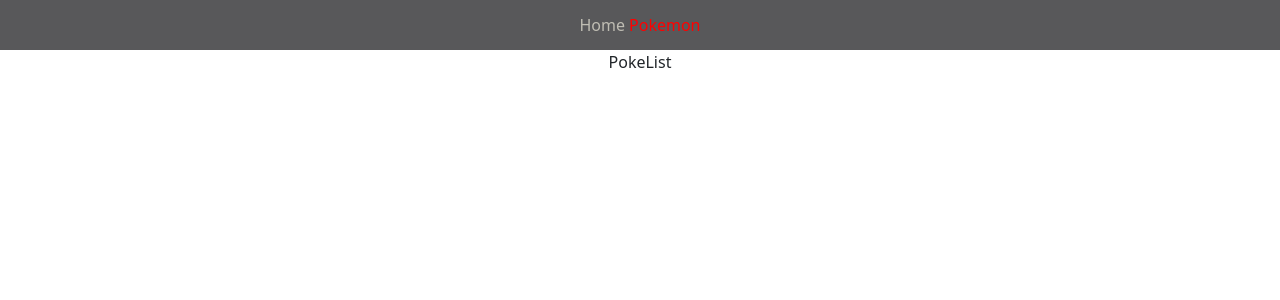
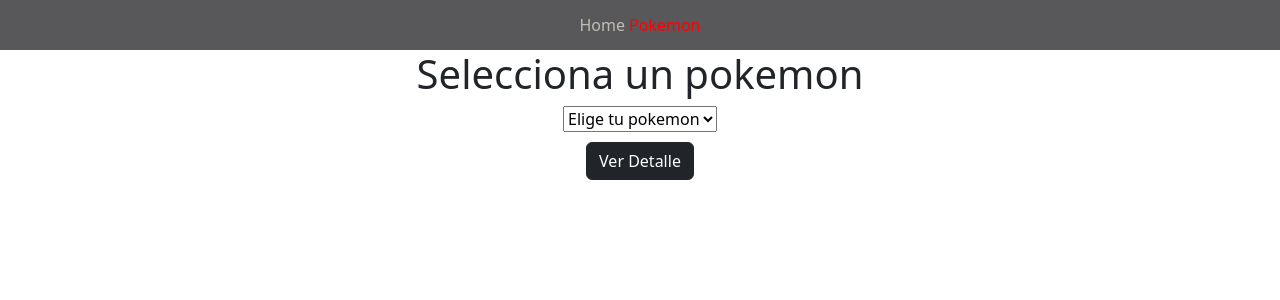
Before and after one commit to jcartronics/router-pokeapi, a React (Create React App) app: page /pokemon in a window 1280 px wide. Shown: the top 300 px of the page. Built offline with nearby package versions, Linux system fonts and the light colour scheme.

Commit message:
Agrega estructura componente PokeList

```diff
--- a/src/App.css
+++ b/src/App.css
@@ -61,3 +61,13 @@
 .pikachu {
   max-height: 300px;
 }
+
+.pokemonSeleccionado {
+  display: flex;
+  align-items: center;
+  flex-direction: column;
+  margin: 0 auto;
+  justify-content: center;
+  width: 300px;
+  gap: 10px;;
+}
--- a/src/components/PokeList.jsx
+++ b/src/components/PokeList.jsx
@@ -1,7 +1,18 @@
+import Button from 'react-bootstrap/Button'
 import React from 'react'
 
 export const PokeList = () => {
   return (
-    <div>PokeList</div>
+    <div className='container'>
+      <h1>Selecciona un pokemon</h1>
+      <div className='pokemonSeleccionado'>
+        <select>
+          <option value="">Elige tu pokemon</option>
+
+          {/* //Agrega opciones desde api */}
+        </select>
+        <Button variant="dark">Ver Detalle</Button>
+      </div>
+    </div>
   )
 }
```
